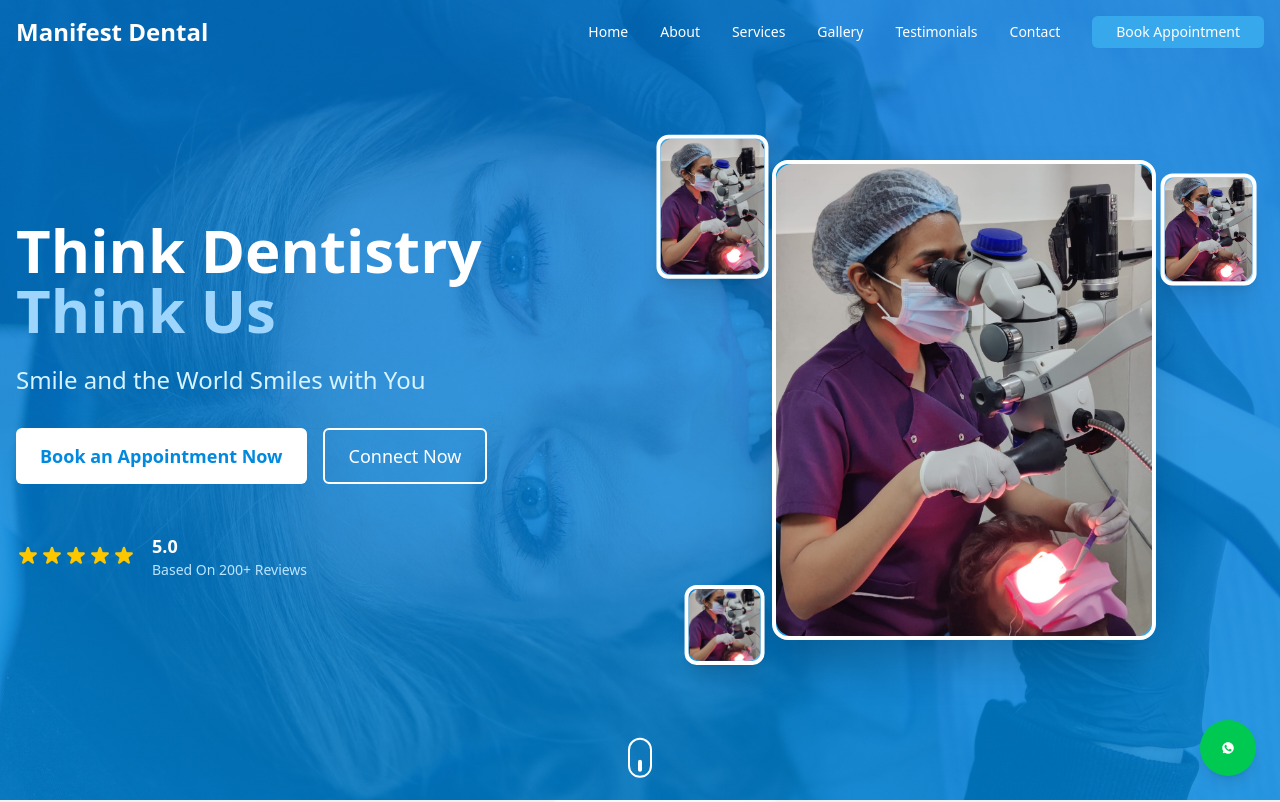
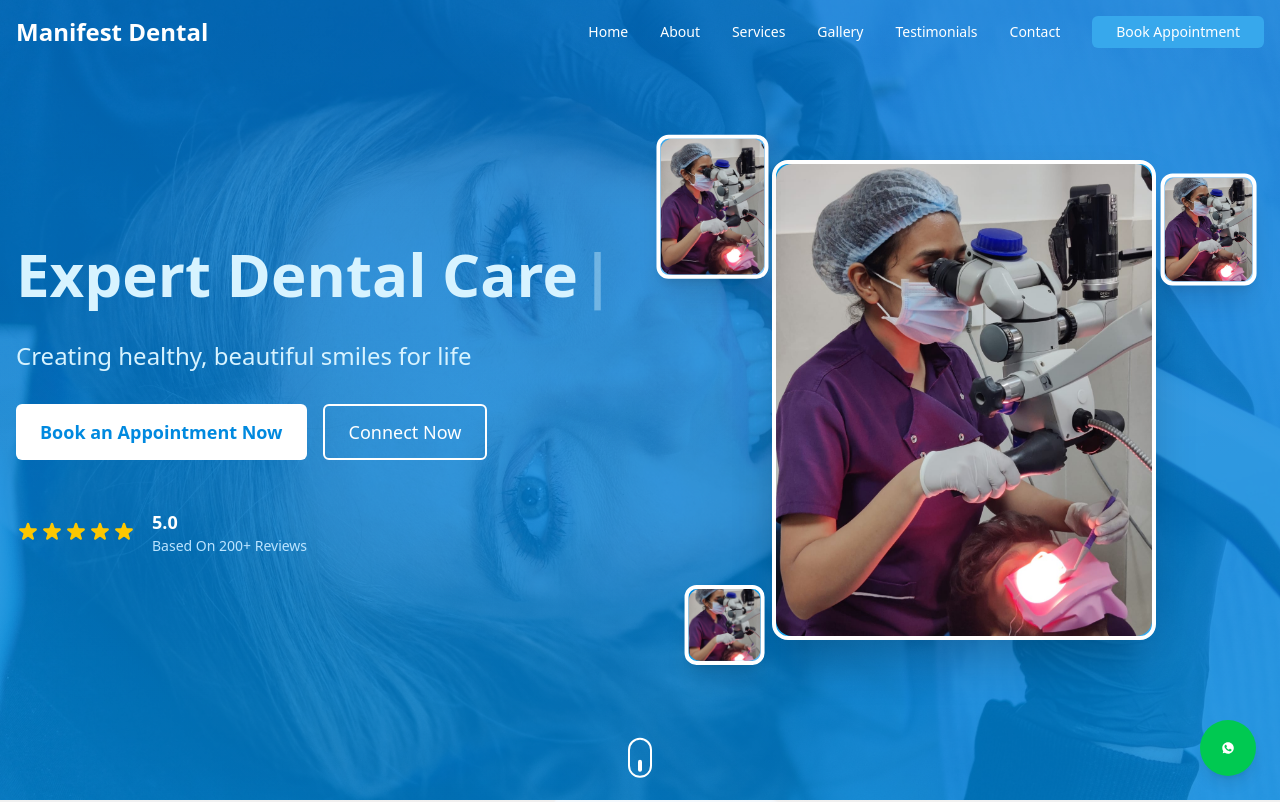
Before and after one commit to AmitDobal/dental-webapp, a React (Vite) app: page / in a window 1280 px wide. Shown: the top 802 px of the page. Built offline with nearby package versions, Linux system fonts and the light colour scheme.

Commit message:
Add react-simple-typewriter for dynamic text effects in Hero component; implement typewriter animation for engaging user experience with multiple phrases, and update Hero section text for improved clarity and appeal.

```diff
--- a/package.json
+++ b/package.json
@@ -17,6 +17,7 @@
     "react": "^19.1.0",
     "react-dom": "^19.1.0",
     "react-router-dom": "^7.6.0",
+    "react-simple-typewriter": "^5.0.1",
     "tailwindcss": "^4.1.7"
   },
   "devDependencies": {
--- a/src/components/home/Hero.jsx
+++ b/src/components/home/Hero.jsx
@@ -2,6 +2,17 @@ import { motion } from "framer-motion";
 import Button from "../common/Button";
 import { fadeIn, slideUp, staggerContainer } from "../../utils/animations";
 import FloatingImage from "../common/FloatingImage";
+import { Typewriter } from "react-simple-typewriter";
+
+const HERO_PHRASES = [
+  "Your Smile, Our Passion",
+  "Expert Dental Care",
+  "Confident Smiles Start Here",
+  "Brighten Your Smile Today",
+  "Gentle Hands, Beautiful Results",
+  "Where Every Smile Matters",
+  "Transforming Smiles, Transforming Lives",
+];
 
 const LeftSection = () => (
   <motion.div
@@ -11,15 +22,23 @@ const LeftSection = () => (
     className="text-white">
     <motion.h1
       variants={slideUp}
-      className="text-4xl md:text-5xl lg:text-6xl font-bold mb-6">
-      Think Dentistry
-      <br />
-      <span className="text-primary-300">Think Us</span>
+      className="text-4xl md:text-5xl lg:text-6xl font-bold mb-6 min-h-[4.5rem]">
+      <span className="text-primary-100 block">
+        <Typewriter
+          words={HERO_PHRASES}
+          loop={0}
+          cursor
+          cursorStyle="|"
+          typeSpeed={60}
+          deleteSpeed={40}
+          delaySpeed={1800}
+        />
+      </span>
     </motion.h1>
     <motion.p
       variants={slideUp}
       className="text-xl md:text-2xl text-primary-100 mb-8">
-      Smile and the World Smiles with You
+      Creating healthy, beautiful smiles for life
     </motion.p>
     <motion.div
       variants={staggerContainer}
```
Also changed, not shown: 1 other file (tests, documents, lock files or other folders).
